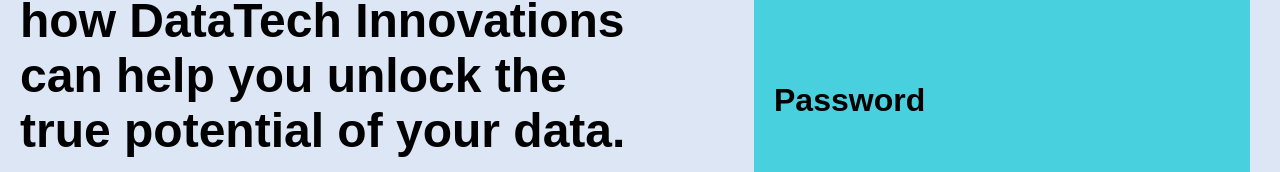
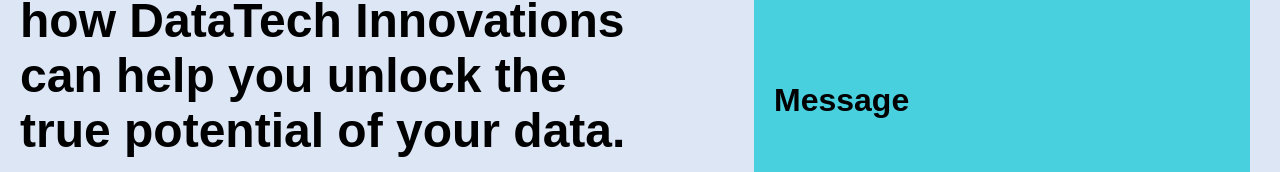
Before and after one commit to DhairyaPatel1403/DataTech-innovation, a React (Create React App) app: page / in a window 1280 px wide. Shown: the part 2991-3163 px from the top of the page. Built offline with nearby package versions, Linux system fonts and the light colour scheme.

Commit message:
form change commit

```diff
--- a/src/Form.js
+++ b/src/Form.js
@@ -31,7 +31,7 @@
     </div>
     <div class="inputbox">
       <textarea type="text" required="required"/>
-      <span>Password</span>
+      <span>Message</span>
     </div>
     <div class="inputbox">
       <input type="button" value="Send"/>
```
